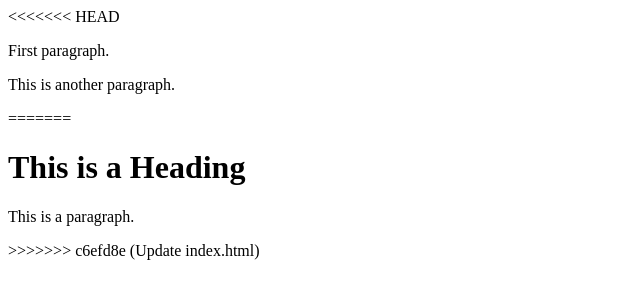
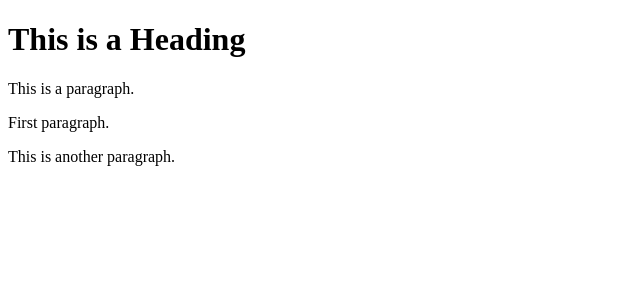
Before and after one commit to Boghydy/learning-git, a plain HTML site: page index.html in a window 1280 px wide. Shown: the whole page, without its empty margins (0-640 px from the left). Drawn offline with Linux system fonts and the light colour scheme.

Commit message:
rezolved conflicts #2

```diff
--- a/index.html
+++ b/index.html
@@ -5,13 +5,11 @@
 </head>
 <body>
 
-<<<<<<< HEAD
+<h1>This is a Heading</h1>
+<p>This is a paragraph.</p>
 <p>First paragraph.</p>
 <p>This is another paragraph.</p>
-=======
-  <h1>This is a Heading</h1>
-<p>This is a paragraph.</p>
->>>>>>> c6efd8e (Update index.html)
+
 
 </body>
 </html>
```
